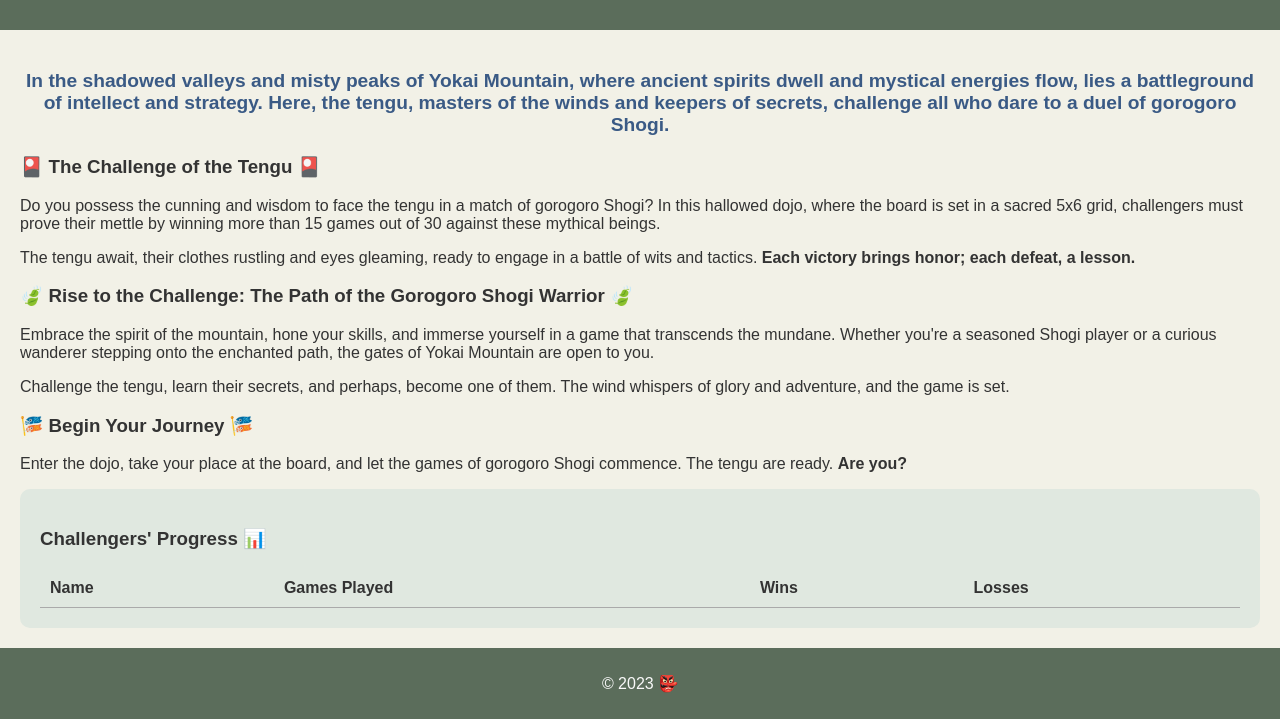
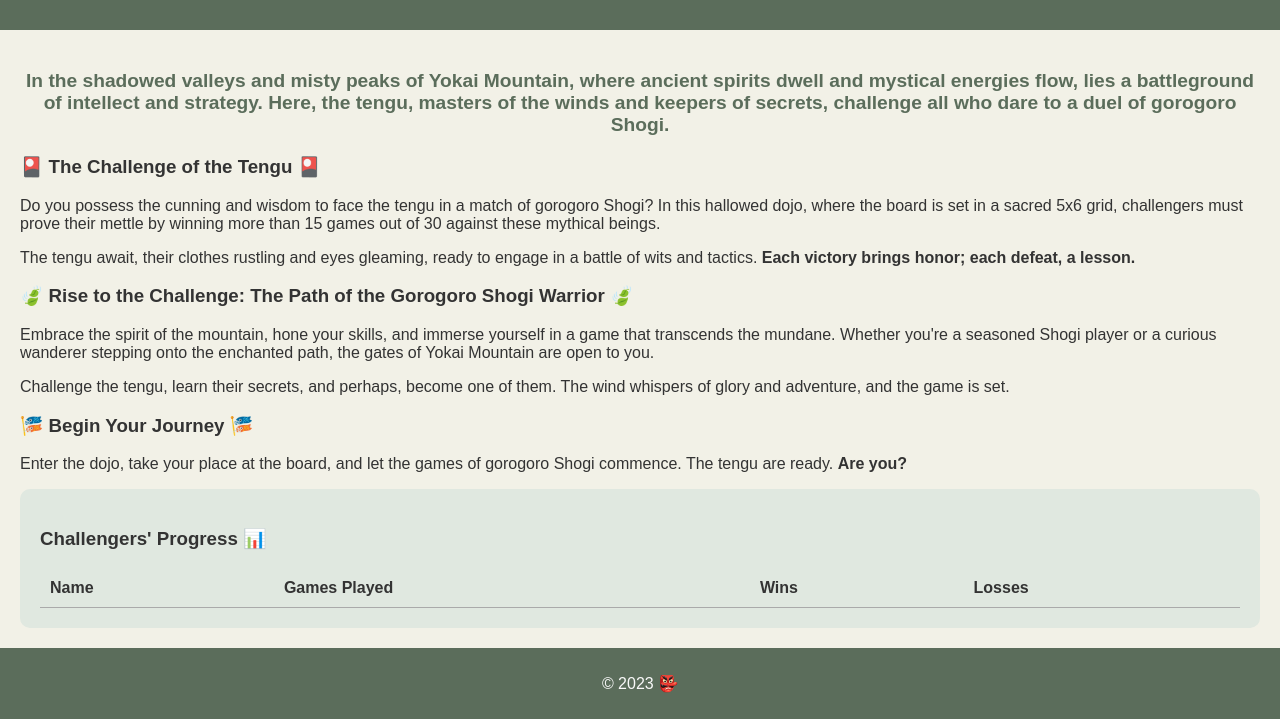
Before and after one commit to fumomizi/gorogoro, a plain HTML site: page index.html in a window 1280 px wide. Shown: the part 139-858 px from the top of the page. Drawn offline with Linux system fonts and the light colour scheme.

Commit message:
fix styles

```diff
--- a/style.css
+++ b/style.css
@@ -50,7 +50,7 @@ footer {
 .prominent {
     font-size: 1.2em;
     font-weight: bold;
-    color: #3a5a85;
+    color: #5b6d5b;
     text-align: center;
     margin: 20px auto;
 }
```
